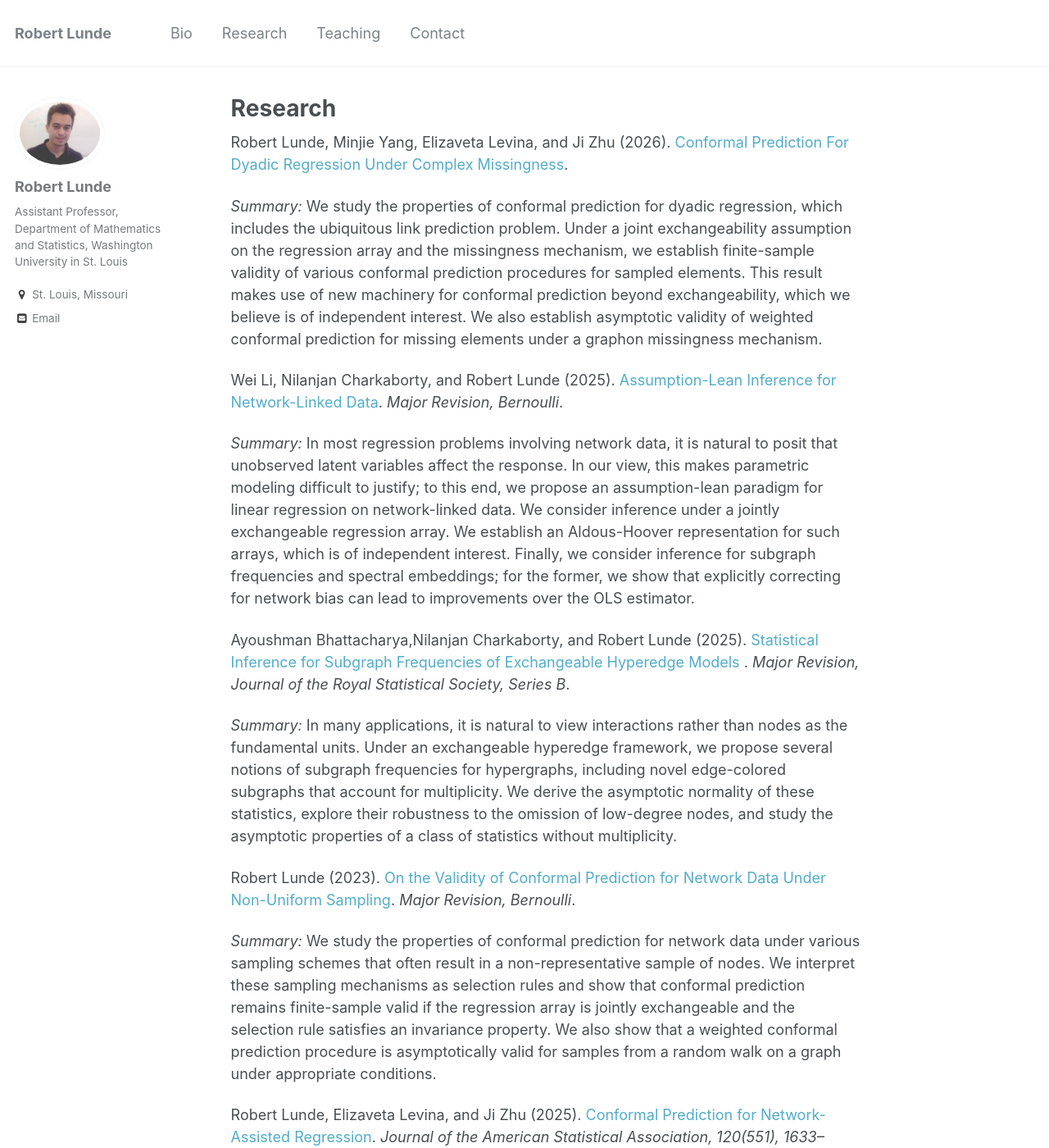
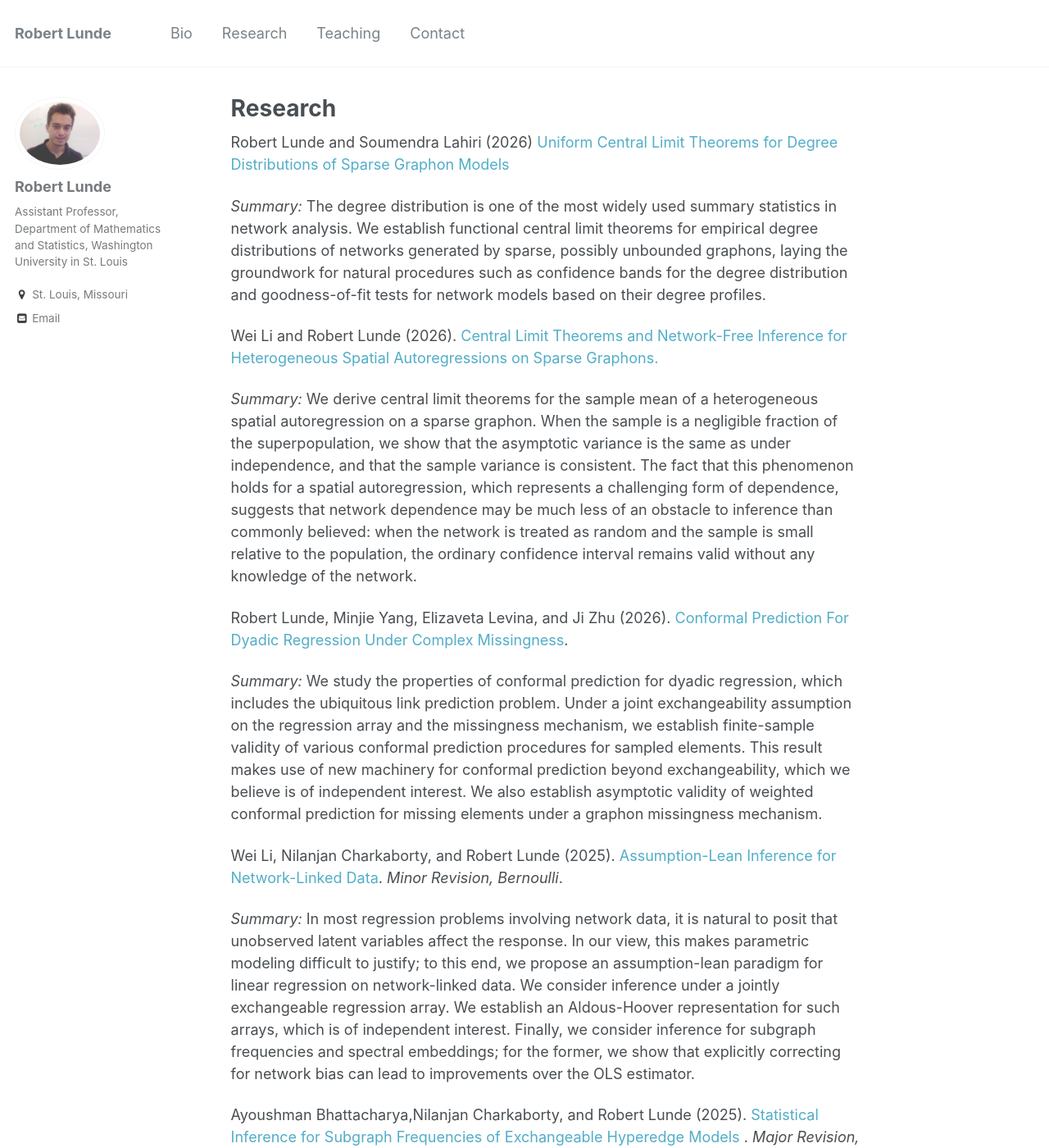
Before and after one commit to rslunde/rslunde.github.io, a Jekyll site: the page built from _pages/research.md, in a window 1280 px wide and 1400 px high. Shown: the whole window at 82% size. Built offline with Jekyll 4.4.1, drawn with Linux system fonts in a browser that asks for light colours; some of the changed text lies outside the part shown.

Commit message:
Update research.md

```diff
--- a/_pages/research.md
+++ b/_pages/research.md
@@ -3,6 +3,16 @@ title: "Research"
 permalink: /research/
 author_profile: true
 ---
+Robert Lunde and Soumendra Lahiri (2026) [Uniform Central Limit Theorems for Degree Distributions of Sparse Graphon Models](https://arxiv.org/html/2611.06892)
+
+<i>Summary:</i>
+The degree distribution is one of the most widely used summary statistics in network analysis. We establish functional central limit theorems for empirical degree distributions of networks generated by sparse, possibly unbounded graphons, laying the groundwork for natural procedures such as confidence bands for the degree distribution and goodness-of-fit tests for network models based on their degree profiles.
+
+
+Wei Li and Robert Lunde (2026). [Central Limit Theorems and Network-Free Inference for Heterogeneous Spatial Autoregressions on Sparse Graphons.](https://arxiv.org/abs/2610.40630)
+
+<i>Summary:</i>
+We derive central limit theorems for the sample mean of a heterogeneous spatial autoregression on a sparse graphon. When the sample is a negligible fraction of the superpopulation, we show that the asymptotic variance is the same as under independence, and that the sample variance is consistent. The fact that this phenomenon holds for a spatial autoregression, which represents a challenging form of dependence, suggests that network dependence may be much less of an obstacle to inference than commonly believed: when the network is treated as random and the sample is small relative to the population, the ordinary confidence interval remains valid without any knowledge of the network.
 
 Robert Lunde, Minjie Yang, Elizaveta Levina, and Ji Zhu (2026). [Conformal Prediction For Dyadic Regression Under Complex Missingness](https://arxiv.org/abs/2606.11136).
 
@@ -10,10 +20,7 @@ Robert Lunde, Minjie Yang, Elizaveta Levina, and Ji Zhu (2026). [Conformal Predi
 We study the properties of conformal prediction for dyadic regression, which includes the ubiquitous link prediction problem.  Under a joint exchangeability assumption on the regression array and the missingness mechanism, we establish finite-sample validity of various conformal prediction procedures for sampled elements.  This result makes use of new machinery for conformal prediction beyond exchangeability, which we believe is of independent interest.  We also establish asymptotic validity of weighted conformal prediction for missing elements under a graphon missingness mechanism.
 
 
-
-
-
-Wei Li, Nilanjan Charkaborty, and Robert Lunde (2025). [Assumption-Lean Inference for Network-Linked Data](https://arxiv.org/abs/2510.00287). <i>Major Revision, Bernoulli</i>.
+Wei Li, Nilanjan Charkaborty, and Robert Lunde (2025). [Assumption-Lean Inference for Network-Linked Data](https://arxiv.org/abs/2510.00287). <i>Minor Revision, Bernoulli</i>.
 
 <i>Summary:</i>
 In most regression problems involving network data, it is natural to posit that unobserved latent variables affect the response. In our view, this makes parametric modeling difficult to justify; to this end, we propose an assumption-lean paradigm for linear regression on network-linked data. We consider inference under a jointly exchangeable regression array. We establish an Aldous-Hoover representation for such arrays, which is of independent interest. Finally, we consider inference for subgraph frequencies and spectral embeddings; for the former, we show that explicitly correcting for network bias can lead to improvements over the OLS estimator.
@@ -25,7 +32,7 @@ Ayoushman Bhattacharya,Nilanjan Charkaborty, and Robert Lunde (2025). [Statistic
 In many applications, it is natural to view interactions rather than nodes as the fundamental units. Under an exchangeable hyperedge framework, we propose several notions of subgraph frequencies for hypergraphs, including novel edge-colored subgraphs that account for multiplicity. We derive the asymptotic normality of these statistics, explore their robustness to the omission of low-degree nodes, and study the asymptotic properties of a class of statistics without multiplicity.
 
 
-Robert Lunde (2023). [On the Validity of Conformal Prediction for Network Data Under Non-Uniform Sampling](https://arxiv.org/abs/2306.07252). <i>Major Revision, Bernoulli</i>.
+Robert Lunde (2026). [On the Validity of Conformal Prediction for Network Data Under Non-Uniform Sampling](https://arxiv.org/abs/2306.07252). <i>Bernoulli, to appear</i>.
 
 <i>Summary:</i>
 We study the properties of conformal prediction for network data under various sampling schemes that often result in a non-representative sample of nodes.  We interpret these sampling mechanisms as selection rules and show that conformal prediction remains finite-sample valid if the regression array is jointly exchangeable and the selection rule satisfies an invariance property.  We also show that a weighted conformal prediction procedure is asymptotically valid for samples from a random walk on a graph under appropriate conditions.
@@ -40,7 +47,7 @@ Robert Lunde, Purnamrita Sarkar, and Rachel Ward (2021). [Bootstrapping the Erro
 <i>Summary:</i>
 We establish a high-dimensional weighted chi-squared approximation for the the sine-squared error of Oja's algorithm, a widely used method for streaming PCA.  We also propose an online multiplier bootstrap method and establish consistency of the procedure.
 
-Qiaohui Lin, Robert Lunde, and Purnamrita Sarkar (2020). [Trading off Accuracy for Speedup: Multiplier Bootstraps for Subgraph Counts.](https://arxiv.org/abs/2009.06170) <i>major revision, Statistica Sinica</i>.
+Qiaohui Lin, Wei Li, Robert Lunde, and Purnamrita Sarkar (2020). [Trading off Accuracy for Speedup: Multiplier Bootstraps for Subgraph Counts.](https://arxiv.org/abs/2009.06170) <i>minor revision, Statistica Sinica</i>.
 
 <i>Summary:</i> We propose a family of bootstrap procedures, ranging from a fast, randomized linear bootstrap for massive, sparse graphs to an accurate quadratic procedure for smaller graphs.  We establish conditions under which the randomized linear bootstrap offers consistent inference for an appropriate target distribution and conditions under which higher-order correctness holds for the quadratic bootstrap.
 
```
